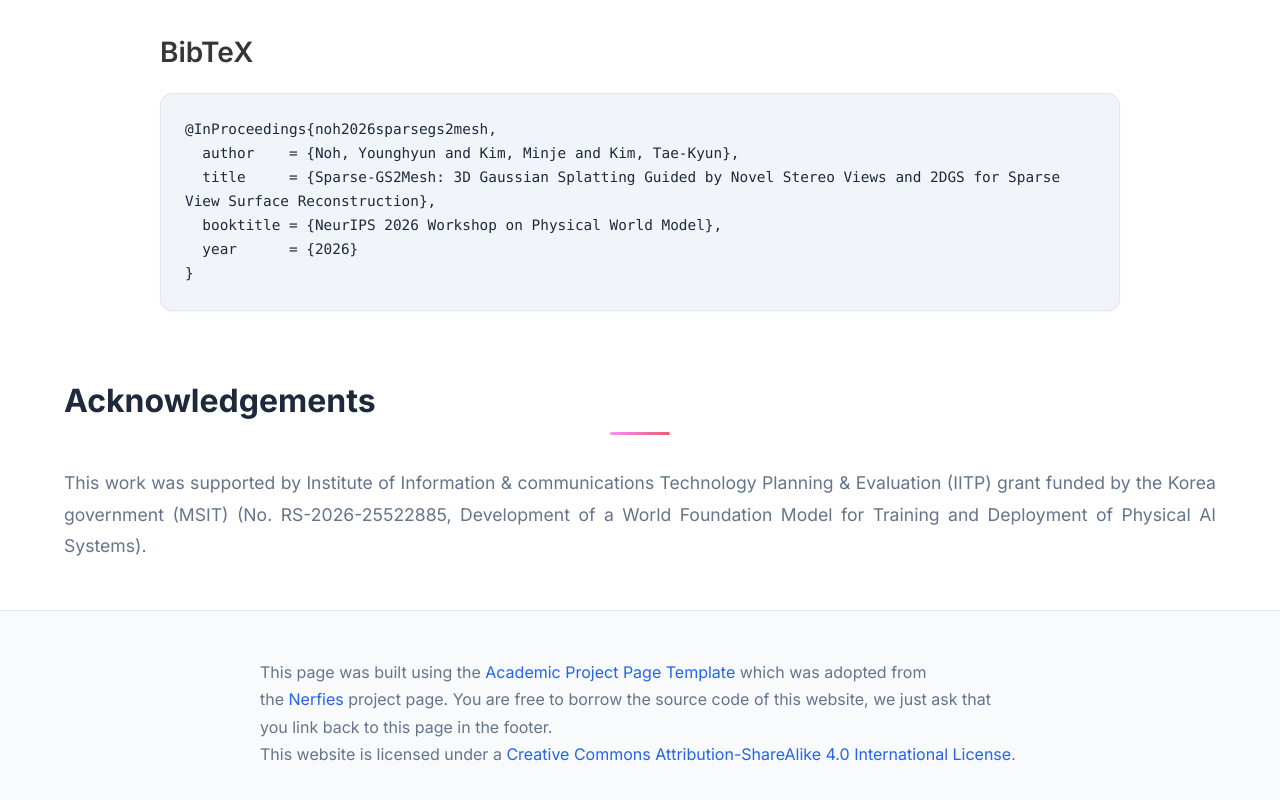
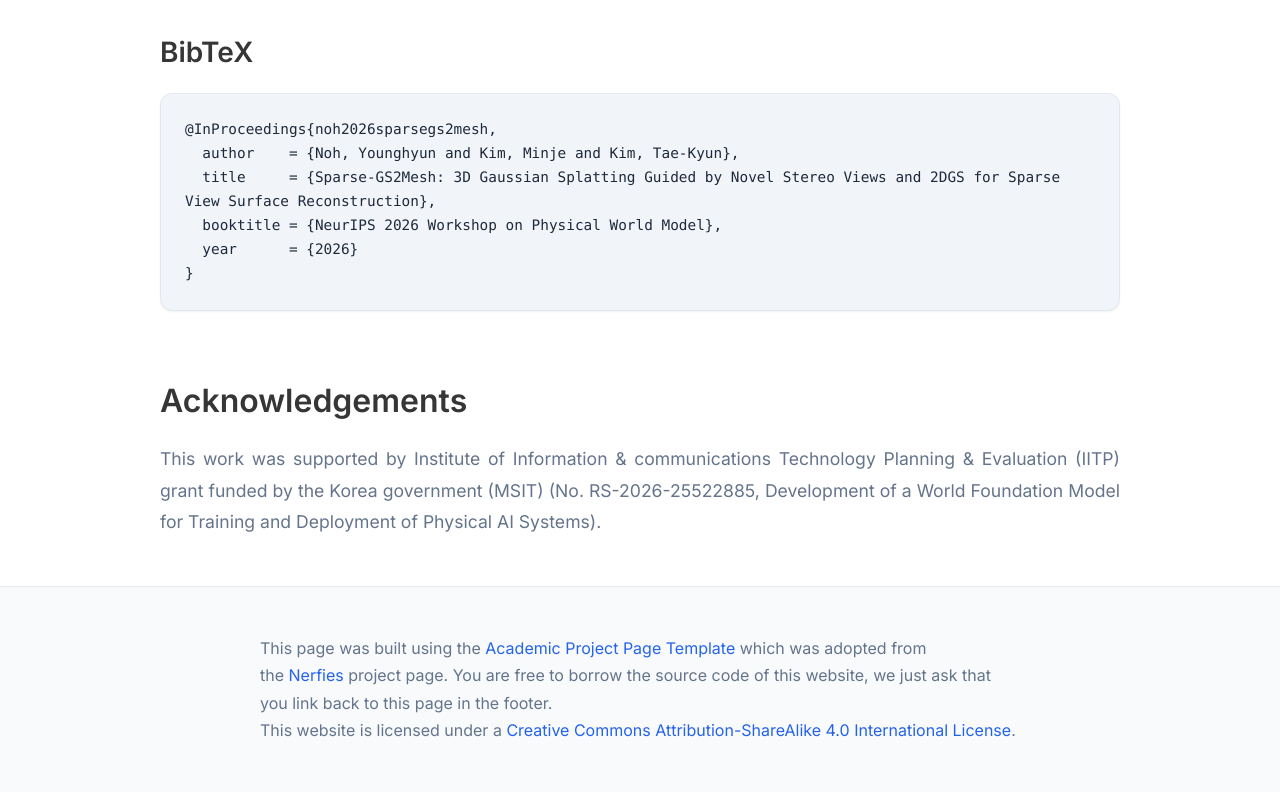
Before and after one commit to yhnoh8623/yhnoh8623.github.io, a plain HTML site: page projects/s-gs2mesh/index.html in a window 1280 px wide. Shown: the part 2928-3728 px from the top of the page. Drawn offline with nearby package versions, Linux system fonts and the light colour scheme; some icons are missing.

Commit message:
Align Acknowledgements with BibTeX section
Co-Authored-By: Claude Opus 5.5 <noreply@anthropic.com>

```diff
--- a/projects/s-gs2mesh/index.html
+++ b/projects/s-gs2mesh/index.html
@@ -322,8 +322,8 @@
 <!-- Acknowledgements -->
 <section class="hero is-small">
   <div class="hero-body">
-    <div class="container">
-      <h2 class="title is-3">Acknowledgements</h2>
+    <div class="container is-max-desktop">
+      <h2 class="title">Acknowledgements</h2>
       <div class="content has-text-justified">
         <p>
           This work was supported by Institute of Information &amp; communications Technology Planning &amp; Evaluation (IITP) grant funded by the Korea government (MSIT) (No. RS-2026-25522885, Development of a World Foundation Model for Training and Deployment of Physical AI Systems).
```
